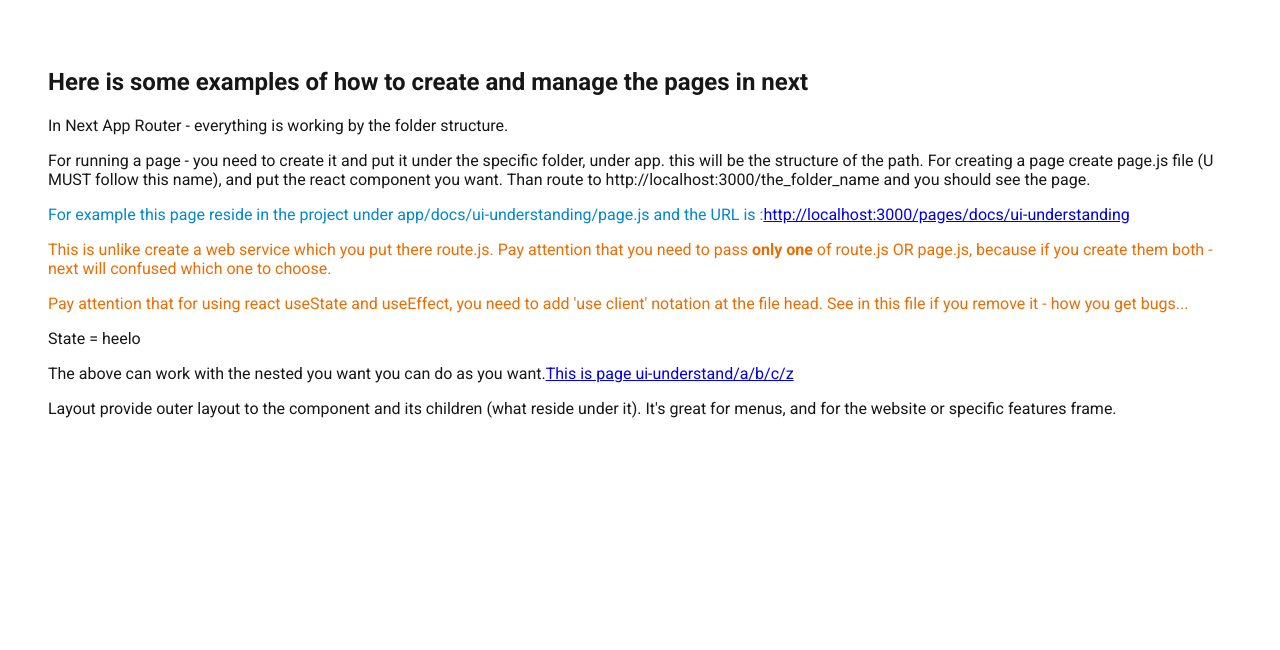
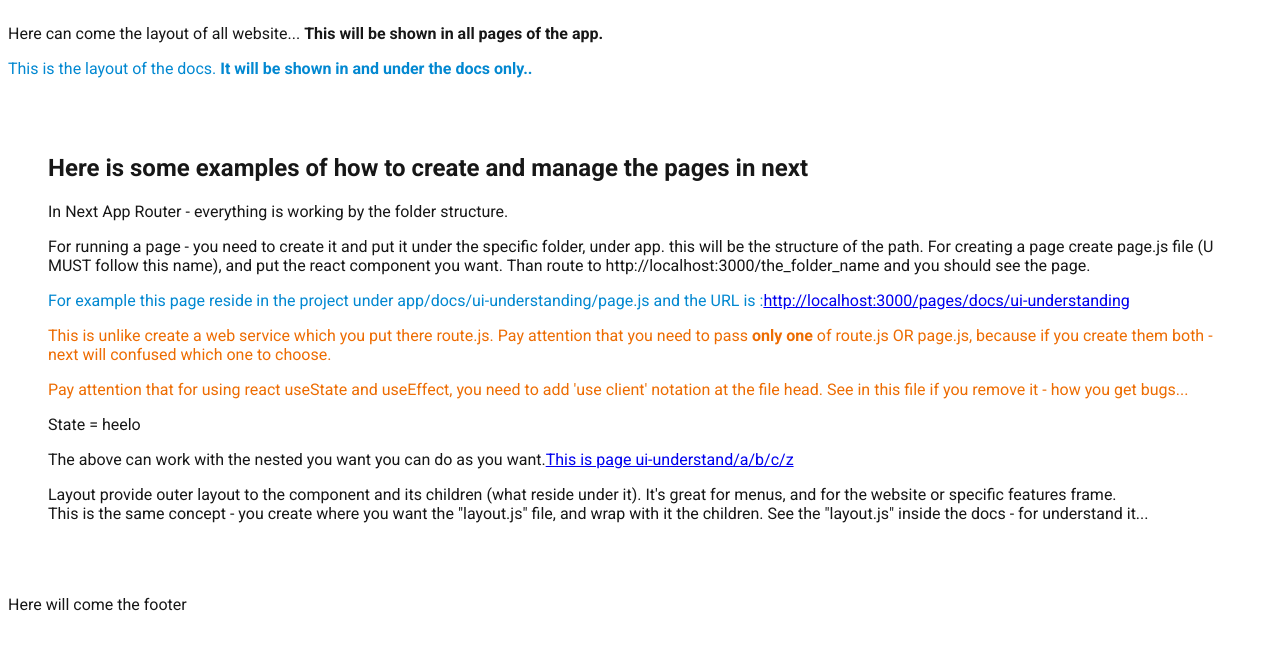
Before and after one commit to lingar-studying/studying-nextjs-app-router, a Next.js app: page /pages/docs/ui-understanding in a window 1280 px wide. Shown: the top 650 px of the page. Built offline with nearby package versions, Linux system fonts and the light colour scheme; what @mui/material-nextjs would draw is missing.

Commit message:
Milestone - showing layout

```diff
--- a/src/app/layout.js
+++ b/src/app/layout.js
@@ -19,8 +19,10 @@
         <body>
         <AppRouterCacheProvider>
             <ThemeProvider theme = {GlobalTheme}>
+                <p>Here can come the layout of all website... <b>This will be shown in all pages of the app.</b> </p>
                 {children}
 
+                <p>Here will come the footer </p>
 
             </ThemeProvider>
 
--- /dev/null
+++ b/src/app/pages/docs/layout.js
@@ -0,0 +1,23 @@
+import {Box} from "@mui/material";
+
+const DocLayout = ({children}) => {//pay attention to import the children
+
+    return (
+        <>
+            <Box component={"div"}>
+                <Box component = "p" color = {"info.main"}>
+                    This is the layout of the docs. <b>It will be shown in and under the docs only.. </b>
+
+
+                </Box>
+                {/*    Don't forget to add the children*/}
+
+                {children}
+
+            </Box>
+
+        </>
+    )
+}
+
+export default DocLayout;
--- a/src/app/pages/docs/ui-understanding/page.js
+++ b/src/app/pages/docs/ui-understanding/page.js
@@ -55,6 +55,10 @@
 
                     Layout provide outer layout to the component and its children (what reside under it).
                     It's great for menus, and for the website or specific features frame.
+                    <br/>
+                    This is the same concept - you create where you want the "layout.js" file, and wrap with it the children.
+
+                    See the "layout.js" inside the docs - for understand it...
 
 
 
```
